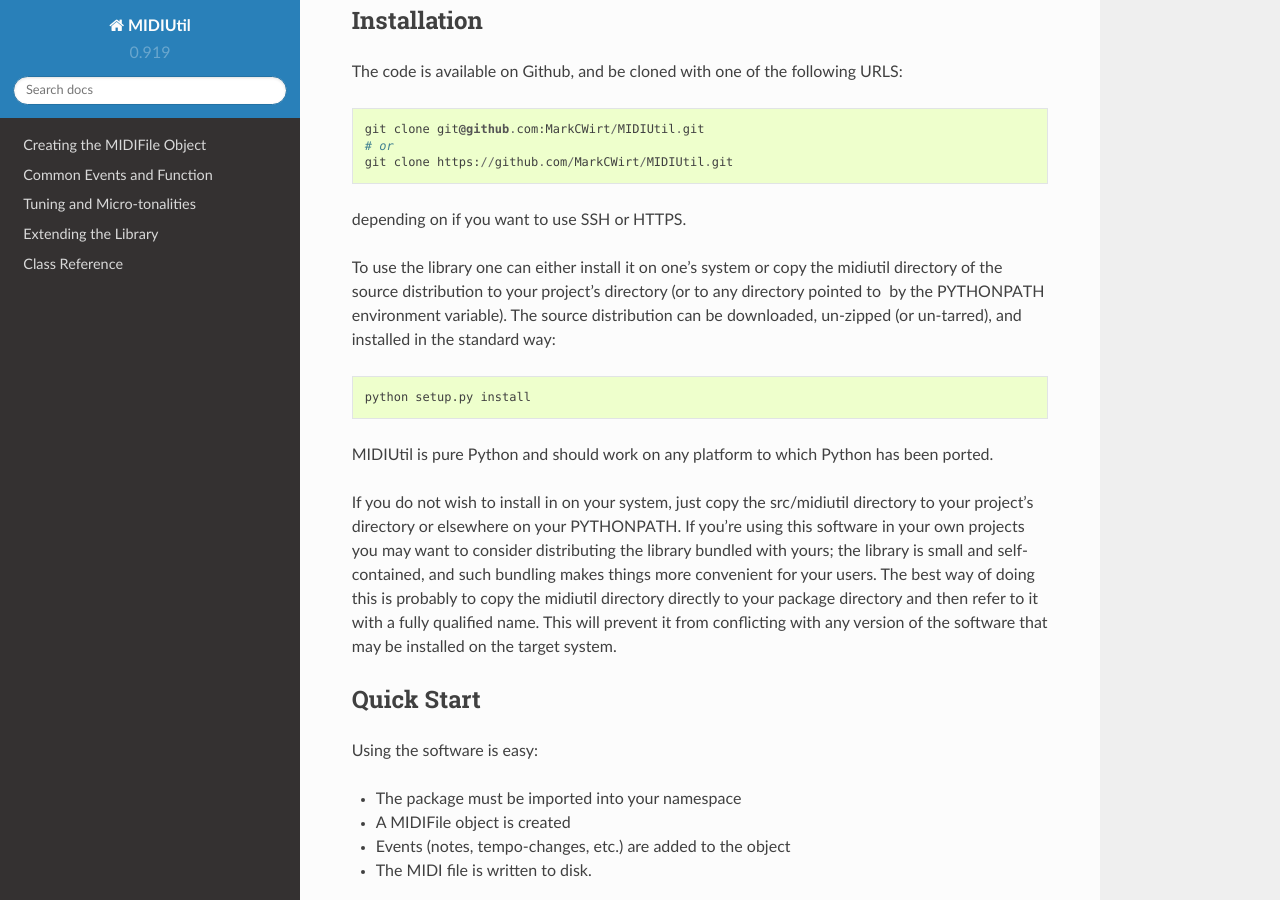
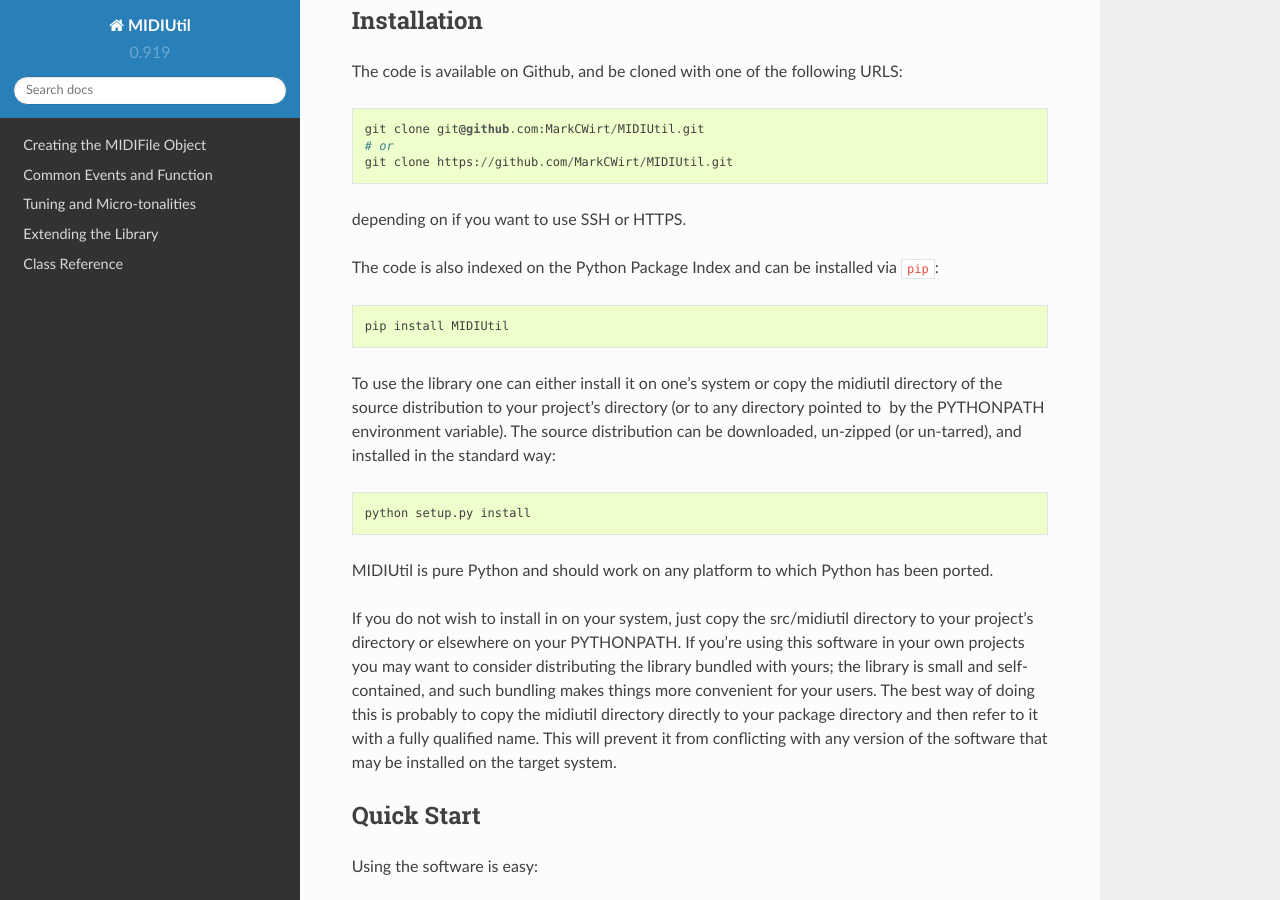
Before and after one commit to MarkCWirt/MIDIUtil, a Sphinx documentation site: the page built from documentation/index.rst, in a window 1280 px wide and 900 px high, scrolled down 740 px. Built offline with Sphinx 7.4.7 and the Read the Docs theme 2.0.0, drawn with Linux system fonts in a browser that asks for light colours.

Commit message:
Added reference to the pip installation in documentation.

```diff
--- a/README.rst
+++ b/README.rst
@@ -46,6 +46,11 @@
     git clone https://github.com/MarkCWirt/MIDIUtil.git
 
 depending on if you want to use SSH or HTTPS.
+
+The code is also indexed on the Python Package Index and can be installed
+via ``pip``::
+
+    pip install MIDIUtil
 
 To use the library one can either install it on one's system or
 copy the midiutil directory of the source distribution to your
--- a/documentation/index.rst
+++ b/documentation/index.rst
@@ -58,6 +58,11 @@
     git clone https://github.com/MarkCWirt/MIDIUtil.git
 
 depending on if you want to use SSH or HTTPS.
+
+The code is also indexed on the Python Package Index and can be installed
+via ``pip``::
+
+    pip install MIDIUtil
 
 To use the library one can either install it on one's system or
 copy the midiutil directory of the source distribution to your
```
